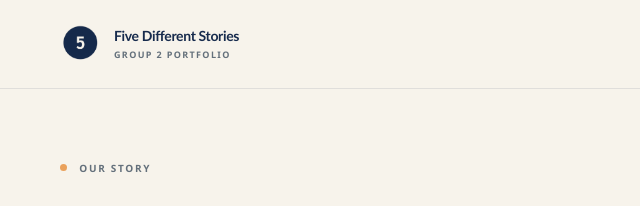
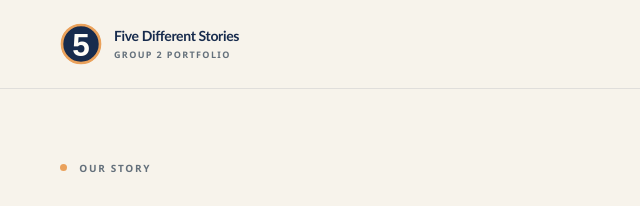
Before and after one commit to joanaavc/rva-group-portfolio, a plain HTML site: page AboutUs.html in a window 1280 px wide. Shown: the top 206 px of the page, 0-640 px from the left. Drawn offline with Linux system fonts and the light colour scheme.

Commit message:
Update favicon references and logo image format across multiple HTML files

```diff
--- a/AboutUs.html
+++ b/AboutUs.html
@@ -8,8 +8,7 @@
       content="Learn how Group 2 brought five different stories together for a shared student portfolio project."
     />
     <title>About Us | Five Different Stories</title>
-    <link rel="icon" type="image/svg+xml" href="Assets/favicon.svg">
-    <link rel="icon" type="image/png" href="Assets/logo.png">
+    <link rel="icon" type="image/svg+xml" href="Assets/logo.svg">
     <link rel="stylesheet" href="global.css" />
     <script src="script.js" defer></script>
   </head>
@@ -23,7 +22,7 @@
           aria-label="Five Different Stories home"
           ><img
             class="brand-mark"
-            src="Assets/logo.png"
+            src="Assets/logo.svg"
             alt=""
             aria-hidden="true"
           /><span class="brand-copy"
```
Also changed, not shown: ContactUs.html (+2 -3 lines), Members.html (+2 -3 lines), Skills.html (+2 -3 lines), index.html (+2 -3 lines), works.html (+2 -3 lines).
